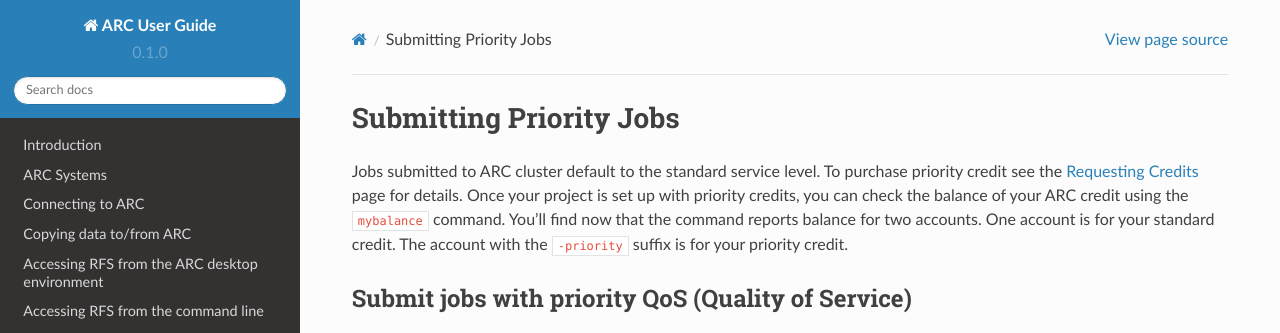
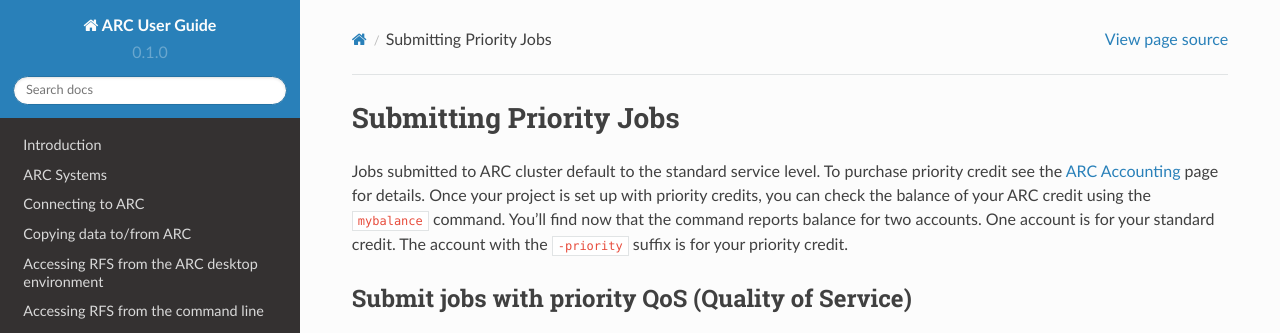
Before and after one commit to tina-friedrich/arc-user-guide, a Sphinx documentation site: the page built from docs/source/arc-priority-jobs.rst, in a window 1280 px wide. Shown: the top 333 px of the page. Built offline with Sphinx 7.4.7 and the Read the Docs theme 2.0.0, drawn with Linux system fonts in a browser that asks for light colours.

Commit message:
Update arc-priority-jobs.rst
Fix location of information for requesting priority credits.

```diff
--- a/docs/source/arc-priority-jobs.rst
+++ b/docs/source/arc-priority-jobs.rst
@@ -1,7 +1,7 @@
 Submitting Priority Jobs
 ========================
 
-Jobs submitted to ARC cluster default to the standard service level.  To purchase priority credit see the `Requesting Credits <https://www.arc.ox.ac.uk/requesting-usage-credit>`_ page for details.  Once your project is set up with priority credits, you can check the balance of your ARC credit using the ``mybalance`` command.  You'll find now that the command reports balance for two accounts.  One account is for your standard credit.  The account with the ``-priority`` suffix is for your priority credit.
+Jobs submitted to ARC cluster default to the standard service level.  To purchase priority credit see the `ARC Accounting <https://www.arc.ox.ac.uk/arc-accounting>`_ page for details.  Once your project is set up with priority credits, you can check the balance of your ARC credit using the ``mybalance`` command.  You'll find now that the command reports balance for two accounts.  One account is for your standard credit.  The account with the ``-priority`` suffix is for your priority credit.
 
 Submit jobs with priority QoS (Quality of Service)
 --------------------------------------------------
```
